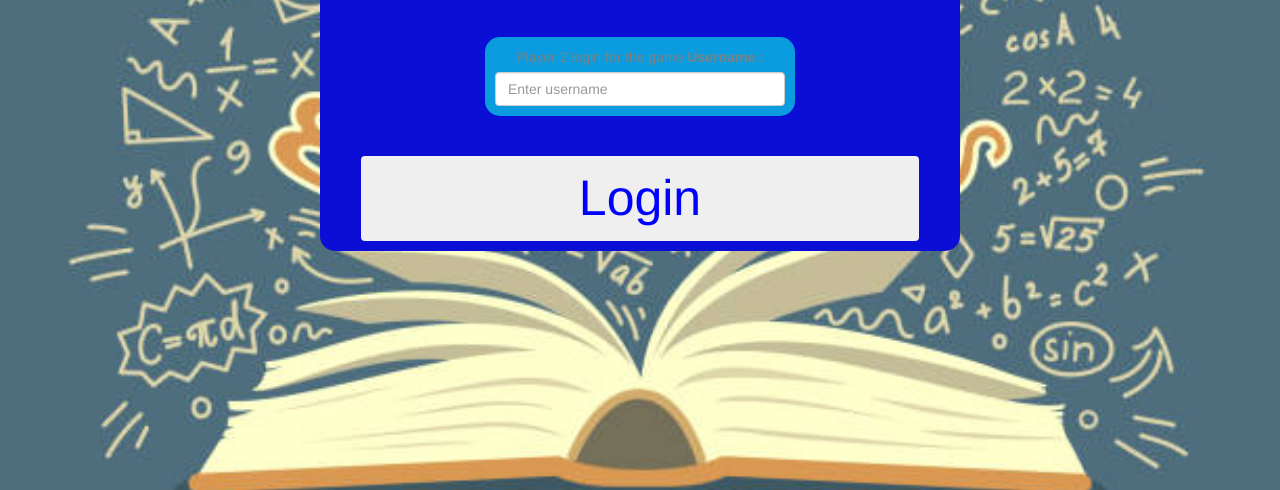
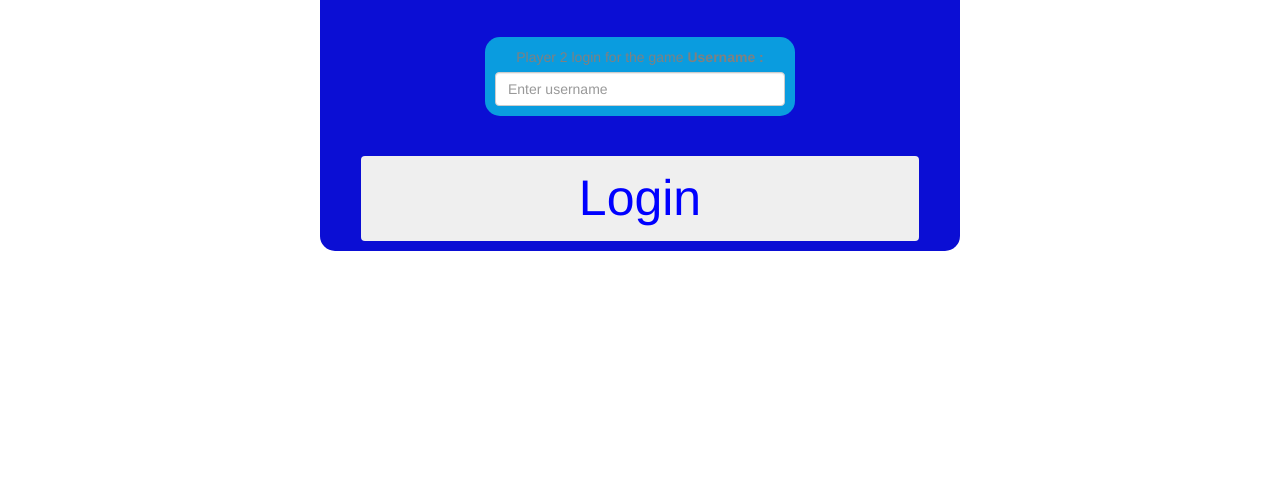
Before and after one commit to Sajan246810/project-90, a plain HTML site: page index.html in a window 1280 px wide. Shown: the part 310-800 px from the top of the page. Drawn offline with nearby package versions, Linux system fonts and the light colour scheme.

Commit message:
Add files via upload

```diff
--- a/style.css
+++ b/style.css
@@ -1,5 +1,5 @@
 #body_1{
-    background-image: url("math.jpg");
+    background-image: "math.jpg";
     background-size: cover;
 };
 
```
